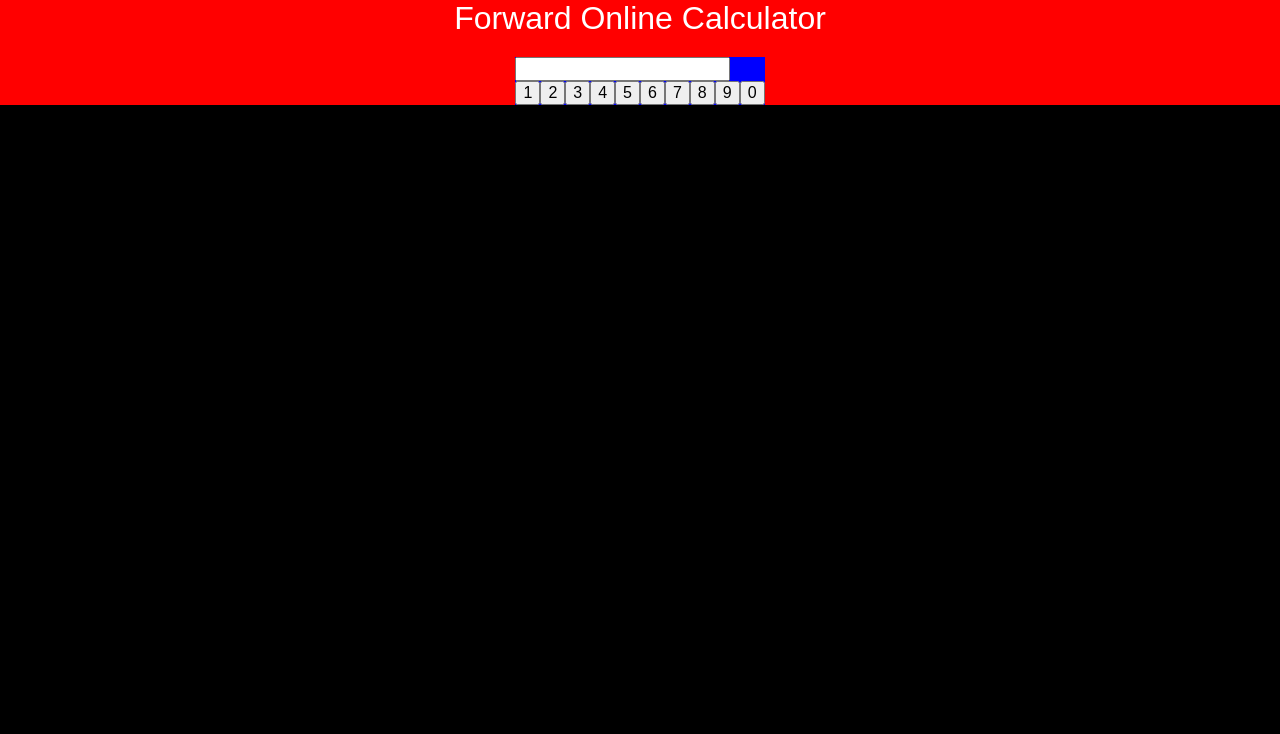
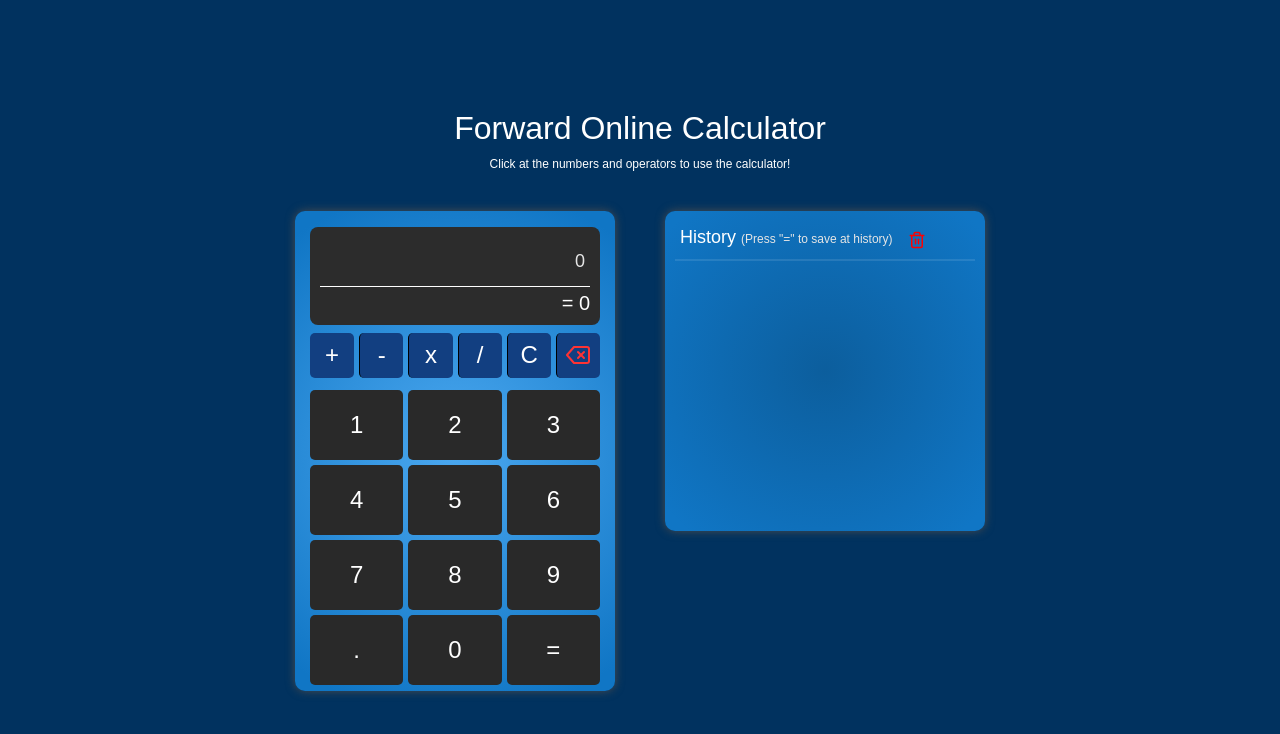
Before and after one commit to juniorosorio47/forward, a Next.js app: page /calculator in a window 1280 px wide. Shown: the top 734 px of the page. Built offline with nearby package versions, Linux system fonts and the light colour scheme.

Commit message:
Finished Calculator project

```diff
--- a/src/pages/calculator/index.tsx
+++ b/src/pages/calculator/index.tsx
@@ -1,29 +1,157 @@
 import Head from "next/head";
+import { useCallback, useMemo, useState } from "react";
+import { FiDelete, FiTrash2 } from "react-icons/fi";
 
-import { Container, CalculatorBody, CalculatorInput, CalculatorButtons } from '../styles/calculator';
+import { Container, CalculatorBody, CalculatorInput, CalculatorNumbers, CalculatorOperators, History } from '../styles/calculator';
 
 const Calculator: React.FC = () => {
+  const [calc, setCalc] = useState('');
+  const [result, setResult] = useState('');
+  const [history, setHistory] = useState(['']);
+
+  const operators = useMemo( ()=>['+', '-', '*', '/', '.'], [])
+
+  // Creates the digits buttons
+  const digits = useMemo( ()=>{
+    // Create an array of numbers from 0 until 9.
+    const numbers:any = Array.from(Array(10).keys());
+
+    // Add the dot to the array.
+    numbers.push('.');
+
+    // Insert the number 0 to the last position.
+    numbers.push(Number(numbers.shift()));
+
+    // Insert equal sign to the array.
+    numbers.push('=');
+
+    return numbers;
+  }, [] );
+
+
+  const calculate = useCallback( ()=>{
+    if(calc==='' || operators.includes(calc.slice(-1))) return;
+
+    setResult(eval(calc).toString());
+
+
+    setHistory([...history, `${calc} = ${result}`]);
+
+    setCalc(result);
+
+  },[calc]);
+
+
+  const deleteLast = useCallback( ()=>{
+    console.log(calc)
+
+
+    setCalc(calc.slice(0, -1));
+
+    if(calc==='') {
+      setResult('');
+
+      return;
+    }
+
+  },[calc]);
+
+  const deleteAll = useCallback( ()=>{
+    if(calc==='') return;
+
+    setResult('');
+    setCalc('');
+  },[calc]);
+
+  const clearHistory = useCallback( ()=>{
+    setHistory([]);
+  },[calc]);
+
+  const updateCalc = useCallback( (value)=>{
+
+    if(operators.includes(value) && calc==='' || operators.includes(value) && operators.includes( calc.slice(-1) ) ){
+      return;
+    }
+
+    setCalc(calc + value);
+
+    if(!operators.includes(value)){
+      setResult(eval(calc + value).toString());
+    }
+  }, [calc, result])
+
+
+
+
+
   return <Container>
     <Head>
         <title>Calculator</title>
     </Head>
     <h1>Forward Online Calculator</h1>
-    <CalculatorBody>
-        <CalculatorInput type="text"/>
-        <CalculatorButtons>
-            <button>1</button>
-            <button>2</button>
-            <button>3</button>
-            <button>4</button>
-            <button>5</button>
-            <button>6</button>
-            <button>7</button>
-            <button>8</button>
-            <button>9</button>
-            <button>0</button>
-        </CalculatorButtons>
+    <span>Click at the numbers and operators to use the calculator!</span>
+    <div>
+      <CalculatorBody>
+          <CalculatorInput>
+            <input
+              onChange={(event)=>{updateCalc(event.target.value)}}
+              type="text"
+              readOnly
+              value={calc ? calc : '0'}
+              onKeyPress={(event) => {
+                if (!/^(\+|-|\*|\/|=|%|[0-9])$/.test(event.key)) {
+                  event.preventDefault();
+                }
+              }}
 
-    </CalculatorBody>
+            />
+            <span>= {result ? result : '0'}</span>
+          </CalculatorInput>
+          <CalculatorOperators>
+            <button onClick={() => updateCalc('+')}> + </button>
+            <button onClick={() => updateCalc('-')}> - </button>
+            <button onClick={() => updateCalc('*')}> x </button>
+            <button onClick={() => updateCalc('/')}> / </button>
+            <button onClick={() => deleteAll()}>C</button>
+            <button id="delete" onClick={() => deleteLast()}><FiDelete/></button>
+          </CalculatorOperators>
+          <CalculatorNumbers>
+            {digits.map((digit:any)=>{
+              if(digit==='='){
+                return (
+                  <button key={digit} onClick={() => calculate()}> { digit } </button>
+                )
+              }else{
+                return (<button key={digit} onClick={() => updateCalc(digit.toString())}> { digit } </button>)
+              }
+
+            })
+            }
+
+          </CalculatorNumbers>
+
+      </CalculatorBody>
+
+      <History>
+        <header>
+          <h3>History <span>(Press "=" to save at history)</span></h3>
+          <button key={'clear'} onClick={() => clearHistory()}> <FiTrash2/> </button>
+        </header>
+        <div>
+          {history.length>0 ? history.map(item=>{
+            if(item === ''){
+              return;
+            }else{
+              return(
+                <p>{item}</p>
+              )
+            }
+          }): (<span>Empty history</span>) }
+        </div>
+      </History>
+
+    </div>
+
 
 
   </Container>;
--- a/src/pages/styles/calculator.ts
+++ b/src/pages/styles/calculator.ts
@@ -1,23 +1,261 @@
+import { shade, lighten } from 'polished';
 import styled from 'styled-components';
 
 export const Container = styled.div`
-  background: red;
+  position: absolute;
+  top: 0;
+  left: 0;
+  height: 100%;
+  width: 100%;
+  background:#01325F;
   display: flex;
   flex-direction: column;
   justify-content: center;
   align-items: center;
 
+  #delete{
+    color: ${lighten(0.1, 'red')};
+  }
+
   >h1 {
-    margin-bottom:20px;
+
+    margin-bottom:10px;
+  }
+
+  >span{
+    margin-bottom: 15px;
+    font-size:12px;
+    font-weight: medium;
+    margin-bottom: 40px;
+  }
+
+  >div{
+
+    width:auto;
+    height:auto;
+    display:grid;
+    grid-template-columns: 1fr 1fr;
+    align-items: flex-start;
+    justify-content:center;
+    grid-gap:50px;
   }
 `;
 
 export const CalculatorBody = styled.div`
-  background: blue;
+  box-sizing: border-box;
+  width:320px;
+  height:auto;
+  max-height:480px;
+  display:grid;
+  grid-gap:2px;
+  background: radial-gradient(circle, ${lighten(0.2, '#1076C5')} 0%,  #1076C5 93%, #1076C5 100%);
+  padding:15px;
+  border-radius: 10px;
+  box-shadow: 0px 0px 10px ${lighten(0.3, '#000')};
+  justify-content:stretch;
+  align-items:center;
+  grid-template-rows: 100px 60px 290px;
+
+
 `;
 
-export const CalculatorInput = styled.input`
+export const CalculatorInput = styled.div`
+  box-sizing: border-box;
+
+  text-align:right;
+  height:auto;
+  max-height:100px;
+  display:flex;
+  flex-direction:column;
+  background-color: ${lighten(0.1, '#121212')};
+  color: #fff;
+  padding:10px;
+  border-radius: 8px;
+  max-width:100%;
+
+  overflow:auto;
+
+  >span{
+    font-size:20px;
+  }
+
+  >input{
+    overflow:auto;
+    background-color: transparent;
+    color:${shade(0.1, '#fff')};
+    width:100%;
+    max-width:100%;
+    height:50px;
+    border:none;
+    border-bottom: 1px solid #fff;
+
+    margin-bottom: 5px;
+
+    padding:0;
+    text-align:right;
+    box-sizing: border-box;
+    padding:5px;
+    font-size: 18px;
+
+    &:focus{
+      outline: none;
+    }
+  }
 `;
 
-export const CalculatorButtons = styled.div`
+export const CalculatorNumbers = styled.div`
+  margin-top: 5px;
+  display:grid;
+  grid-template-columns: 1fr 1fr 1fr;
+  grid-gap:5px;
+  justify-content: center;
+  align-items: center;
+  width: 100%;
+  height:auto;
+
+  >button {
+    display:flex;
+    justify-content: center;
+    align-items: center;
+    border-radius: 5px;
+    height:70px;
+    font-size: 24px;
+    font-weight: 500;
+    background: ${lighten(0.09, '#121212')};
+    /* box-shadow: 1px 1px 1px ${lighten(0.3, '#fff')}; */
+    border:none;
+    color: #fff;
+
+    &:hover{
+      background: ${shade(0.8, '#121212')};
+      transition: background 0.3s;
+      box-shadow: 1px 1px 2px ${shade(0.3, '#1076C5')};
+
+    }
+  }
 `;
+
+export const CalculatorOperators = styled.div`
+
+  margin-bottom: 5px;
+  display:grid;
+  grid-template-columns: 1fr 1fr 1fr 1fr 1fr 1fr;
+  justify-content: space-between;
+  align-items: center;
+  grid-gap:5px;
+
+  >button {
+    display:flex;
+    justify-content: center;
+    align-items: center;
+    border-radius: 5px;
+    color: #fff;
+    height:45px;
+    background: #123F81;
+    border: none;
+    width: 100%;
+    font-size: 24px;
+    font-weight: 400;
+    padding: 0;
+
+    &:hover{
+      background: ${shade(0.5, '#123F81')};
+      transition: background 0.3s;
+    }
+
+    &+button{
+      border-left: 1px solid #000;
+    }
+  }
+`;
+
+export const History = styled.div`
+  background: radial-gradient(circle, ${shade(0.2, '#1076C5')} 0%,  #1076C5 93%, #1076C5 100%);
+  border-radius: 10px;
+  max-width:400px;
+  width:300px;
+  height:auto;
+  max-height:400px;
+  padding:10px;
+  box-shadow: 0px 0px 10px ${lighten(0.3, '#000')};
+  text-align:center;
+  display:grid;
+  grid-template-columns: 1fr;
+  grid-template-rows: 1fr 5fr;
+  max-height:460px;
+
+
+  span{
+    font-size:12px;
+    font-weight:300;
+    color: ${shade(0.1, '#fff')};
+  }
+
+  >div{
+    box-sizing: border-box;
+    overflow:auto;
+    padding-right:10px;
+    top: 0;
+    left: 0;
+    width:100%;
+    height:100%;
+    max-width:300px;
+
+  }
+
+
+  >div>p{
+    text-align:left;
+    font-size:18px;
+    background:#2C2C2C;
+    border-radius:5px;
+    padding:10px;
+    overflow:auto;
+    width:100%;
+
+    box-sizing: border-box;
+
+
+
+
+    &+p{
+      margin-top:8px;
+    }
+  }
+
+
+  >header{
+    border-bottom:2px solid rgba(255,255,255,0.1);
+    margin-bottom:10px;
+    display:flex;
+    justify-content: flex-start;
+    align-items: center;
+    grid-gap:10px;
+    padding:5px;
+
+    >button {
+      display:flex;
+      justify-content: center;
+      align-items: center;
+      border-radius: 5px;
+      background: transparent;
+      border: none;
+      font-size: 18px;
+      font-weight: 200;
+      padding: 5px;
+      color: red;
+
+      &:hover {
+        color:${shade(0.2, 'red')};
+      }
+    }
+
+
+    >h3{
+      font-size:18px;
+      text-align:center;
+      padding-bottom:5px;
+    }
+  }
+
+`;
--- a/src/styles/global.ts
+++ b/src/styles/global.ts
@@ -2,6 +2,30 @@ import { createGlobalStyle } from 'styled-components';
 
 
 export default createGlobalStyle`
+    ::-webkit-scrollbar {
+        width: 5px;
+        height: 5px;
+    }
+
+    /* Track */
+    ::-webkit-scrollbar-track {
+        box-shadow: inset 0 0 5px grey;
+
+    }
+
+    /* Handle */
+    ::-webkit-scrollbar-thumb {
+        background: #000;
+        border-radius: 5px;
+    }
+
+    /* Handle on hover */
+    ::-webkit-scrollbar-thumb:hover {
+        background: #121212;
+    }
+
+
+
     *{
         margin:0
     }
```
